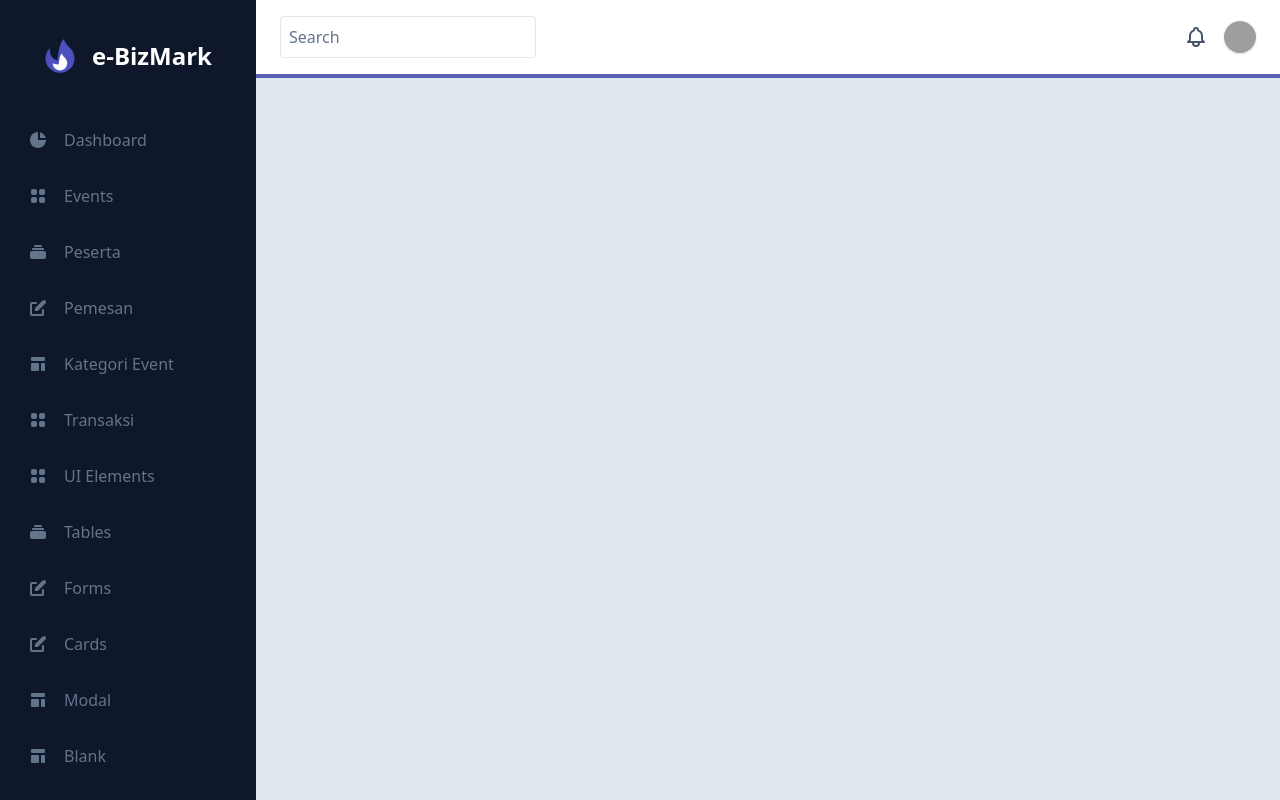
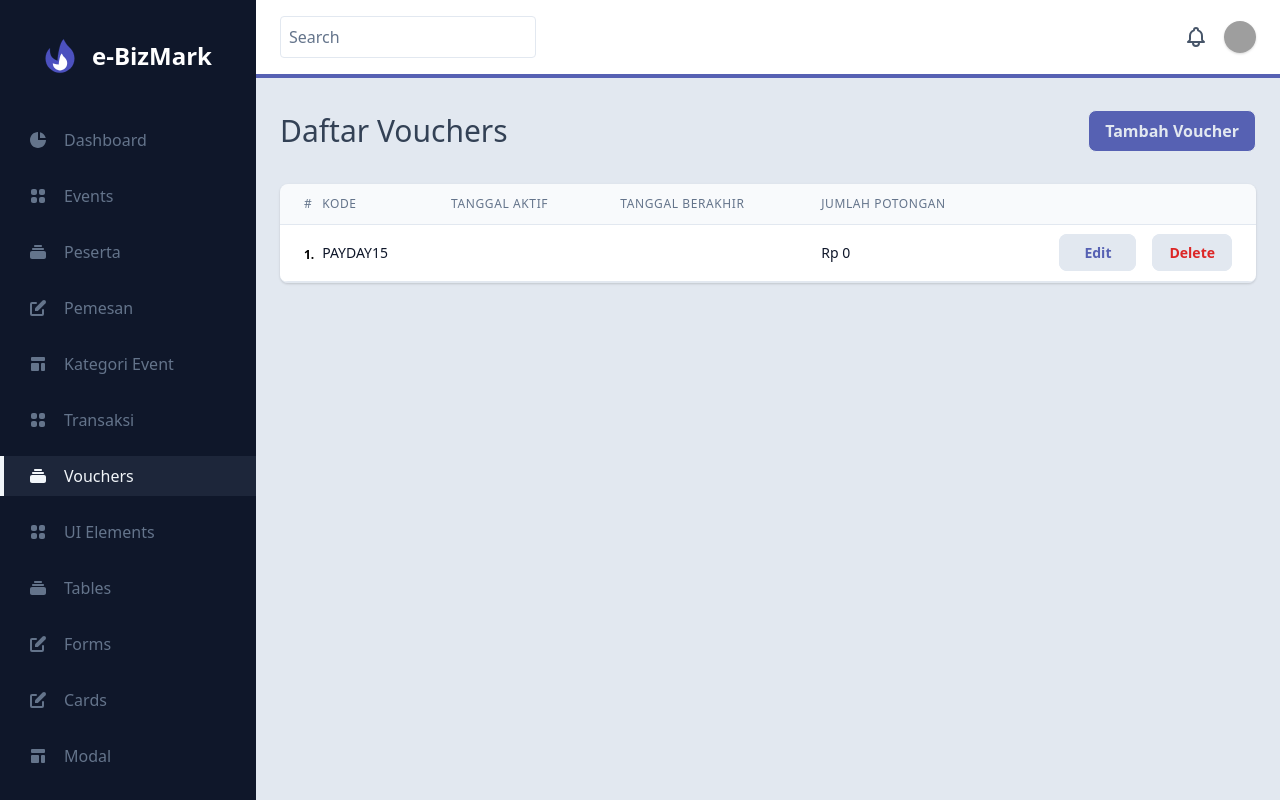
Before and after one commit to eBizmark/frontend-admin, a Vue app: page /vouchers in a window 1280 px wide. Built offline with nearby package versions, Linux system fonts and the light colour scheme; no server answers; grey boxes are pictures that could not be loaded.

Commit message:
add voucher table/tab

```diff
--- a/src/components/Sidebar.vue
+++ b/src/components/Sidebar.vue
@@ -192,6 +192,34 @@
 
         <router-link
           class="flex items-center duration-200 mt-4 py-2 px-6 border-l-4"
+          :class="[$route.name === 'Vouchers' ? activeClass : inactiveClass]"
+          to="/vouchers"
+        >
+          <svg
+            class="h-5 w-5"
+            viewBox="0 0 20 20"
+            fill="none"
+            xmlns="http://www.w3.org/2000/svg"
+          >
+            <path
+              d="M7 3C6.44772 3 6 3.44772 6 4C6 4.55228 6.44772 5 7 5H13C13.5523 5 14 4.55228 14 4C14 3.44772 13.5523 3 13 3H7Z"
+              fill="currentColor"
+            />
+            <path
+              d="M4 7C4 6.44772 4.44772 6 5 6H15C15.5523 6 16 6.44772 16 7C16 7.55228 15.5523 8 15 8H5C4.44772 8 4 7.55228 4 7Z"
+              fill="currentColor"
+            />
+            <path
+              d="M2 11C2 9.89543 2.89543 9 4 9H16C17.1046 9 18 9.89543 18 11V15C18 16.1046 17.1046 17 16 17H4C2.89543 17 2 16.1046 2 15V11Z"
+              fill="currentColor"
+            />
+          </svg>
+
+          <span class="mx-4">Vouchers</span>
+        </router-link>
+
+        <router-link
+          class="flex items-center duration-200 mt-4 py-2 px-6 border-l-4"
           :class="[$route.name === 'UIElements' ? activeClass : inactiveClass]"
           to="/ui-elements"
         >
--- /dev/null
+++ b/src/pages/Vouchers/index.vue
@@ -0,0 +1,129 @@
+<template>
+  <div>
+
+    <div class="flex justify-between items-center">
+      <div class="flex justify-start">
+        <h3 class="text-gray-700 text-3xl font-medium">Daftar Vouchers</h3>
+      </div>
+
+      <div class="flex justify-end">
+        <a href="#" class="bg-indigo-600 hover:bg-indigo-400 hover:text-white border border-gray-200 text-gray-200 font-bold py-2 px-4 rounded-lg">Tambah Voucher</a>
+      </div>
+    </div>
+
+    <div class="mt-8"></div>
+
+    <div class="flex flex-col mt-8">
+      <div class="-my-2 py-2 overflow-x-auto sm:-mx-6 sm:px-6 lg:-mx-8 lg:px-8">
+        <div
+          class="align-middle inline-block min-w-full shadow overflow-hidden sm:rounded-lg border-b border-gray-200"
+        >
+          <table class="min-w-full">
+            <thead>
+              <tr>
+                <th
+                  class="pl-6 py-3 border-b border-gray-200 bg-gray-50 text-left text-xs leading-4 font-medium text-gray-500 uppercase tracking-wider"
+                >
+                  #
+                </th>
+                <th
+                  class="pr-6 py-3 border-b border-gray-200 bg-gray-50 text-left text-xs leading-4 font-medium text-gray-500 uppercase tracking-wider"
+                >
+                  Kode
+                </th>
+                <th
+                  class="px-6 py-3 border-b border-gray-200 bg-gray-50 text-left text-xs leading-4 font-medium text-gray-500 uppercase tracking-wider"
+                >
+                  Tanggal Aktif
+                </th>
+                <th
+                  class="px-6 py-3 border-b border-gray-200 bg-gray-50 text-left text-xs leading-4 font-medium text-gray-500 uppercase tracking-wider"
+                >
+                  Tanggal Berakhir
+                </th>
+                <th
+                  class="px-6 py-3 border-b border-gray-200 bg-gray-50 text-left text-xs leading-4 font-medium text-gray-500 uppercase tracking-wider"
+                >
+                  Jumlah Potongan
+                </th>
+                <th class="px-6 py-3 border-b border-gray-200 bg-gray-50"></th>
+              </tr>
+            </thead>
+            <tbody class="bg-white">
+              <tr v-for="(kupon, index) in dataKupon" :key="index">
+                <td class="pl-6 py-4 whitespace-no-wrap border-b border-gray-200">
+                  <span class="inline-flex text-xs leading-5 font-semibold rounded-full">
+                    {{ index+1 }}.
+                    </span>
+                </td>
+                <td class="pr-6 py-4 whitespace-no-wrap border-b border-gray-200">
+                  <div class="flex items-center">
+                    <div class="text-sm leading-5 font-medium text-gray-900">
+                        {{ kupon.kode }}
+                      </div>
+                  </div>
+                </td>
+                <td class="px-6 py-4 whitespace-no-wrap border-b border-gray-200">
+                  <div class="flex items-center">
+                    <div class="text-sm leading-5 font-medium text-gray-900">
+                        {{ kupon.tglAktif }}
+                      </div>
+                  </div>
+                </td>
+                <td class="px-6 py-4 whitespace-no-wrap border-b border-gray-200">
+                  <div class="flex items-center">
+                    <div class="text-sm leading-5 font-medium text-gray-900">
+                        {{ kupon.tglAkhir }}
+                      </div>
+                  </div>
+                </td>
+                <td class="px-6 py-4 whitespace-no-wrap border-b border-gray-200">
+                  <div class="flex items-center">
+                    <div class="text-sm leading-5 font-medium text-gray-900">
+                        Rp {{ kupon.potongan }}
+                      </div>
+                  </div>
+                </td>
+                <td class="px-6 py-4 whitespace-no-wrap text-right border-b border-gray-200 text-sm leading-5 font-medium">
+                  <a href="#" class="bg-gray-200 hover:bg-indigo-600 hover:text-white border border-gray-200 text-indigo-600 font-bold py-2 px-6 rounded-lg">Edit</a>
+                  <a href="#" class="bg-gray-200 hover:bg-red-600 hover:text-white border border-gray-200 text-red-600 font-bold py-2 px-4 rounded-lg ml-4">Delete</a>
+                </td>
+              </tr>
+            </tbody>
+          </table>
+        </div>
+      </div>
+    </div>
+  </div>
+</template>
+
+<script>
+import axios from "axios"
+import { defineComponent, ref, onMounted, reactive } from "vue";
+export default defineComponent({
+  setup() {
+    const kupon = reactive({
+        "id": null,
+        "kode": "PAYDAY15",
+        "tglAktif": "",
+        "tglAkhir": "",
+        "potongan": 0
+    });
+
+    const dataKupon = ref([kupon]);
+
+    const getDataKupon = async()=>{
+      let { data } = await axios.get("/voucher");
+      dataKupon.value = data;
+    }
+
+    onMounted(()=>{
+      getDataKupon();
+    })
+
+    return{
+      dataKupon
+    }
+  },
+});
+</script>
--- a/src/router/index.js
+++ b/src/router/index.js
@@ -5,6 +5,7 @@ import Participants from "@/pages/Participants/index.vue";
 import Bookers from "@/pages/Bookers/index.vue";
 import Kategori from "@/pages/Kategori/index.vue";
 import Transaksi from "@/pages/Transaksi/index.vue";
+import Vouchers from "@/pages/Vouchers/index.vue";
 import Forms from "@/pages/Forms.vue";
 import Tables from "@/pages/Tables.vue";
 import UIElements from "@/pages/UIElements.vue";
@@ -50,6 +51,11 @@ const routes = [
         component: Transaksi,
       },
       {
+        path: "/vouchers",
+        name: "Vouchers",
+        component: Vouchers,
+      },
+      {
         path: "/forms",
         name: "Forms",
         component: Forms,
```
